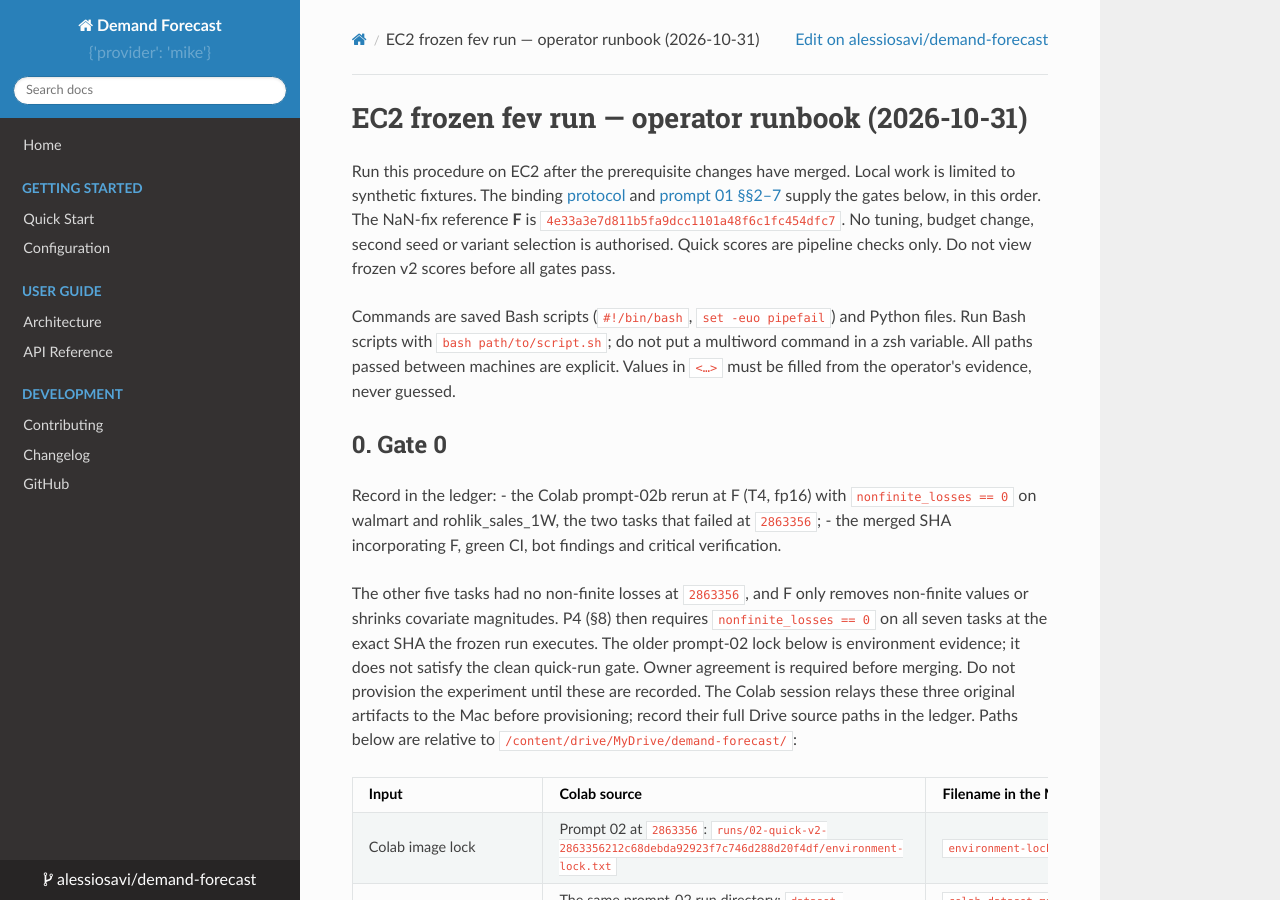
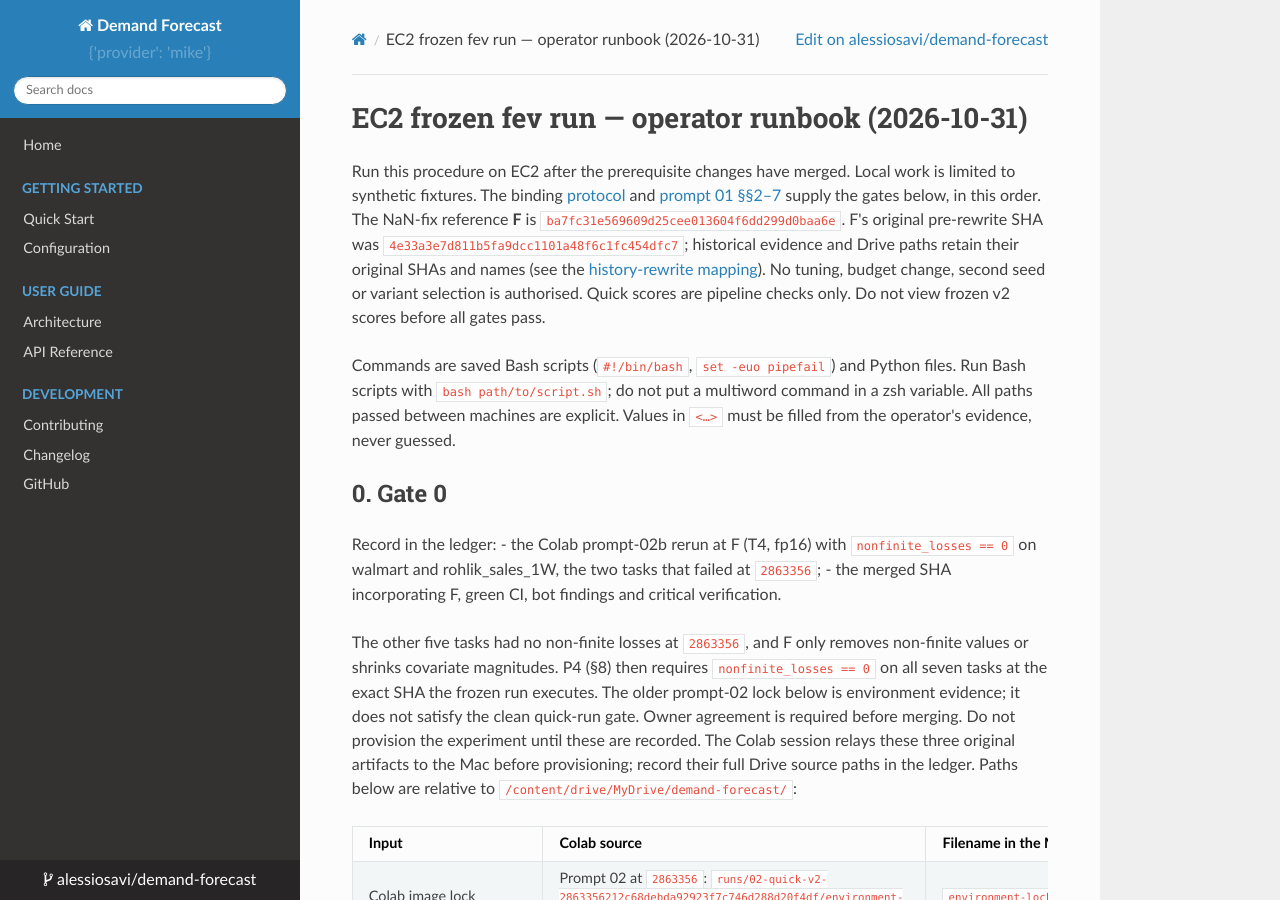
Before and after one commit to alessiosavi/demand-forecast, an MkDocs documentation site: the page built from docs/ec2.md, in a window 1280 px wide and 900 px high. Built offline with MkDocs 1.6.1, drawn with Linux system fonts in a browser that asks for light colours; nearby versions of some CDN libraries; some of the changed text lies outside the part shown.

Commit message:
docs: map SHAs after the 2026-11-01 history rewrite
- protocol.md: dated history-rewrite amendment with the old -> new SHA table;
  evidence keeps original SHAs, run identities are unchanged
- ec2.md: the F reference checkout and SHA checks use the rewritten SHA
- prompts and test oracle headers: historical SHAs kept, rewritten equivalents noted
- protocol.md: name the frozen-config fields not shown in the YAML block

````diff
--- a/docs/colab/prompts/01-fev-run-v2.md
+++ b/docs/colab/prompts/01-fev-run-v2.md
@@ -4,6 +4,11 @@
 (`windows with item-specific origins are not supported`, exit 2) after hierarchical_sales_1W,
 rossmann_1W and favorita_stores_1W completed. Rev 2 runs at the fix SHA `<SHA>`, adds
 prerequisite D and the rerun policy below.
+
+**History rewrite (2026-11-01):** Historical revision labels and Drive paths below
+retain their original SHAs and names; use the
+[history-rewrite mapping](../../protocol.md#history-rewrite-2026-11-01) to find the
+equivalent code to check out in the rewritten history.
 
 Paste the following instructions into a Claude session that can drive Colab (see
 `docs/colab.md`). Fill `<SHA>` with the full public commit SHA that contains this prompt,
--- a/docs/ec2.md
+++ b/docs/ec2.md
@@ -3,7 +3,10 @@
 Run this procedure on EC2 after the prerequisite changes have merged. Local work is limited to
 synthetic fixtures. The binding [protocol](protocol.md)
 and [prompt 01 §§2–7](colab/prompts/01-fev-run-v2.md) supply the gates below, in this order.
-The NaN-fix reference **F** is `4e33a3e7d811b5fa9dcc1101a48f6c1fc454dfc7`.
+The NaN-fix reference **F** is `ba7fc31e569609d25cee013604f6dd299d0baa6e`.
+F's original pre-rewrite SHA was `4e33a3e7d811b5fa9dcc1101a48f6c1fc454dfc7`;
+historical evidence and Drive paths retain their original SHAs and names (see the
+[history-rewrite mapping](protocol.md#history-rewrite-2026-11-01)).
 No tuning, budget change, second seed or variant selection is authorised. Quick scores
 are pipeline checks only. Do not view frozen v2 scores before all gates pass.
 
@@ -543,7 +546,7 @@ Require every check to pass: 200 seed-0 sampler batches per task, prepared valid
 batches, all first-window inference batches, and exact GPU evaluation metrics (NaN equals
 NaN). Walmart must report 11 origins, earliest 2011-10-14, latest 2012-02-03,
 `train_upto=2011-04-29`, `val_origin=2011-05-06`. The probe builds each first-window panel
-once and uses the frozen F (`4e33a3e7d811b5fa9dcc1101a48f6c1fc454dfc7`) reference oracle. Locally only `--self-test` is allowed.
+once and uses the frozen F (`ba7fc31e569609d25cee013604f6dd299d0baa6e`) reference oracle. Locally only `--self-test` is allowed.
 A parity failure invokes the fallback procedure below; do not continue a failing PR path.
 
 ## 5. Prerequisite B — full interruption/resume trial
@@ -648,7 +651,7 @@ are gates, including in fallback. D is startup evidence; P1 also covers ragged i
 
 ## 7. P3 — repeatability at fixed lock, threads and shapes
 
-Create a **second checkout and venv at F (`4e33a3e7d811b5fa9dcc1101a48f6c1fc454dfc7`)**, outside the merged checkout. Keep
+Create a **second checkout and venv at F (`ba7fc31e569609d25cee013604f6dd299d0baa6e`)**, outside the merged checkout. Keep
 `TOOLS` pointing at the merged code. Install with §2's `INSTALL_CONSTRAINTS`, then
 run the merged checkout's parity helper with the **reference interpreter** so it
 traverses the reference installation's closure. Require exit 0 and an empty exact
@@ -664,8 +667,8 @@ source /home/ubuntu/fev/env.sh
 cd /home/ubuntu/fev
 git clone https://github.com/alessiosavi/demand-forecast reference
 cd reference
-git checkout --detach 4e33a3e7d811b5fa9dcc1101a48f6c1fc454dfc7
-test "$(git rev-parse HEAD)" = "4e33a3e7d811b5fa9dcc1101a48f6c1fc454dfc7"
+git checkout --detach ba7fc31e569609d25cee013604f6dd299d0baa6e
+test "$(git rev-parse HEAD)" = "ba7fc31e569609d25cee013604f6dd299d0baa6e"
 python3.12 -m venv /home/ubuntu/fev/venv-reference
 env -u LD_LIBRARY_PATH /home/ubuntu/fev/venv-reference/bin/python -m pip install \
   --extra-index-url https://download.pytorch.org/whl/cu128 \
@@ -906,7 +909,7 @@ for task in tasks:
         assert (
             run["plan"]["exception"]
             or run["n_val_items"] == 0
-            or all(sha == "4e33a3e7d811b5fa9dcc1101a48f6c1fc454dfc7" for sha in executing)
+            or all(sha == "ba7fc31e569609d25cee013604f6dd299d0baa6e" for sha in executing)
         )
         adjusted = rss
     assert np.isfinite(adjusted) and adjusted > 0
@@ -1051,7 +1054,7 @@ printf '%s\n' "$rehearsals" > "$PROBES/accepted-waves-root.txt"
 
 ## 9. Failure handling — fallback
 
-If a PR parity gate fails, use `/home/ubuntu/fev/venv-reference` at F (`4e33a3e7d811b5fa9dcc1101a48f6c1fc454dfc7`) and fresh
+If a PR parity gate fails, use `/home/ubuntu/fev/venv-reference` at F (`ba7fc31e569609d25cee013604f6dd299d0baa6e`) and fresh
 probe/run roots. Preserve the failed artifacts and reason. Change `VENV` and `PROBES`
 in `env.sh` to the reference venv and a new `probes-fallback-<UTC>` sibling; keep `TOOLS`
 at the merged SHA. Repeat **setup verification and pin warm-up, A, B, D and P4**, in
--- a/docs/protocol.md
+++ b/docs/protocol.md
@@ -79,6 +79,11 @@ training:
   grad_clip: 1.0
   batch_size: 128
 ```
+
+`configs/fev-v2-standard.yaml` is the frozen file and also pins `model.use_rope: true`,
+`model.hidden_continuous_size: 64` and `model.stochastic_depth_rate: 0.0`, with
+`training.amp: true` (enabled on CUDA, disabled on CPU as described below) and
+`training.checkpoint_every: 200`.
 
 Horizon comes from the task. `use_patch_embedding=True` and `use_decomposition=True`
 are rejected for `v2`. The monotone head uses `width_factor=2.0`; arithmetic uses
@@ -417,3 +422,23 @@ storage rules. Declare task/session partitioning and steps/time budgets before
 execution, preserving the venue split above.
 
 **Editorial amendment (2026-11-01).** Consolidated the protocol definitions and contracts in this document. The frozen experiment’s configuration, evaluation semantics and execution requirements are unchanged.
+
+## History rewrite (2026-11-01)
+
+Repository history was rewritten to remove unpublished planning documents; file
+contents are otherwise identical. Historical evidence, including run-folder names
+and evidence paths, keeps the original SHAs. Run identities contain no Git SHA and
+are unchanged. Use the new SHAs for code checkouts and Git comparisons; preserve
+the original SHAs in evidence records.
+
+| Old SHA | New SHA |
+| --- | --- |
+| `97f3ec7ff4a996e3e81ebf005460ada01c80beed` | `7823d5b01eaf1d6539374919d600830b527b11ea` |
+| `d683bf7f9cf0186e640e38e55f08dcfdffdd694c` | `14df4a2abce2c00163687d07104444eb360c055a` |
+| `67d4bd7877e707215ef31fd7123454f5dc017b56` | `bdb8c119f87750066026ddce48121d61aa0fdb8c` |
+| `2863356212c68debda92923f7c746d288d20f4df` | `93edad09a4334245e11013949a77165830dda58a` |
+| `4e33a3e7d811b5fa9dcc1101a48f6c1fc454dfc7` | `ba7fc31e569609d25cee013604f6dd299d0baa6e` |
+| `432468c784fed4a9fc4f637e43a5d1dc4ae61845` | `7048caf0bcfee46a9846708669e4ff06a5f7f823` |
+| `e2735e23ed7421ca1bb2de615246111015b0937d` | `8a04c7209af863ae342f0b51836efa0464bbddd9` |
+| `5ffce940f0b9212279005588f9f976517362ffa9` | `ad6cb737fc6db5bc48773f55c20efb0a0b3719d5` |
+| `a29fa7af0c9a70e08c51cdb592cfabb90d33ada3` | `abe28158370e78d22ca5109d0e964da5911fa71b` |
````
Also changed, not shown: docs/colab/prompts/02-quick-validation.md (+3 -0 lines), 3 other files.
